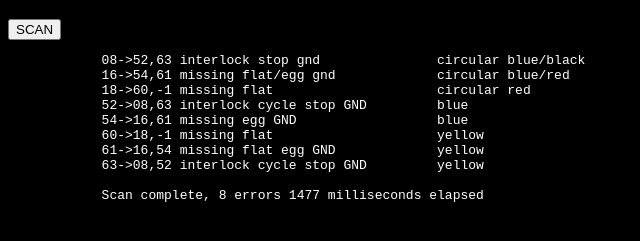
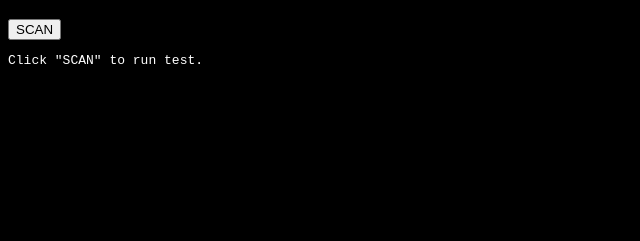
Before and after one commit to ecquack/BoulterHarness, a plain HTML site: page data/index.html in a window 1280 px wide. Shown: the part 255-496 px from the top of the page, without its empty margins (0-640 px from the left). Drawn offline with Linux system fonts and the light colour scheme.

Commit message:
minimum viable product

```diff
--- a/data/index.html
+++ b/data/index.html
@@ -13,17 +13,7 @@
         <h1>Packer Wiring Harness Tester.</h1>
         <button class="scan_button" onclick="DoScan()">SCAN</button>
         <pre id="scan_result">
-            08->52,63 interlock stop gnd               circular blue/black
-            16->54,61 missing flat/egg gnd             circular blue/red
-            18->60,-1 missing flat                     circular red
-            52->08,63 interlock cycle stop GND         blue
-            54->16,61 missing egg GND                  blue
-            60->18,-1 missing flat                     yellow
-            61->16,54 missing flat egg GND             yellow
-            63->08,52 interlock cycle stop GND         yellow
-
-            Scan complete, 8 errors 1477 milliseconds elapsed
-
+Click "SCAN" to run test.
         </pre>
     </body>
     <script src="index.js"></script>
```
